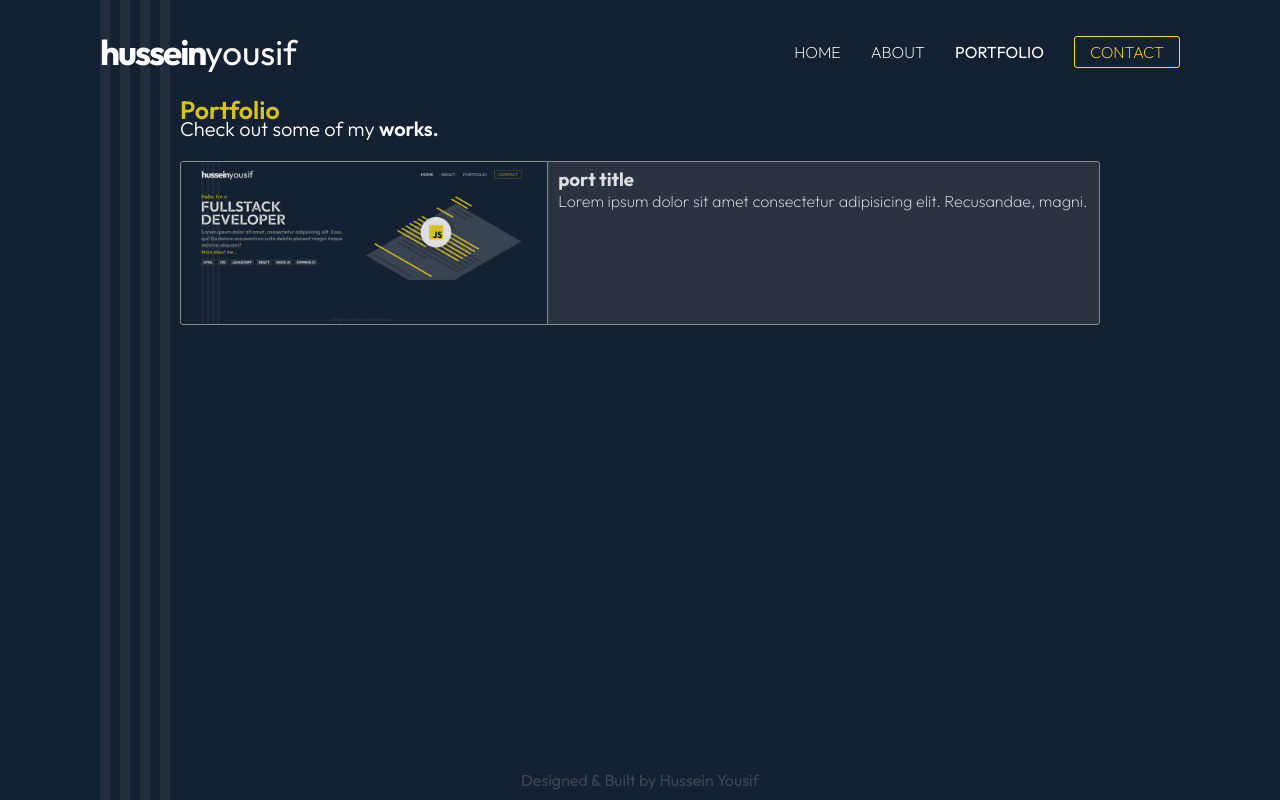
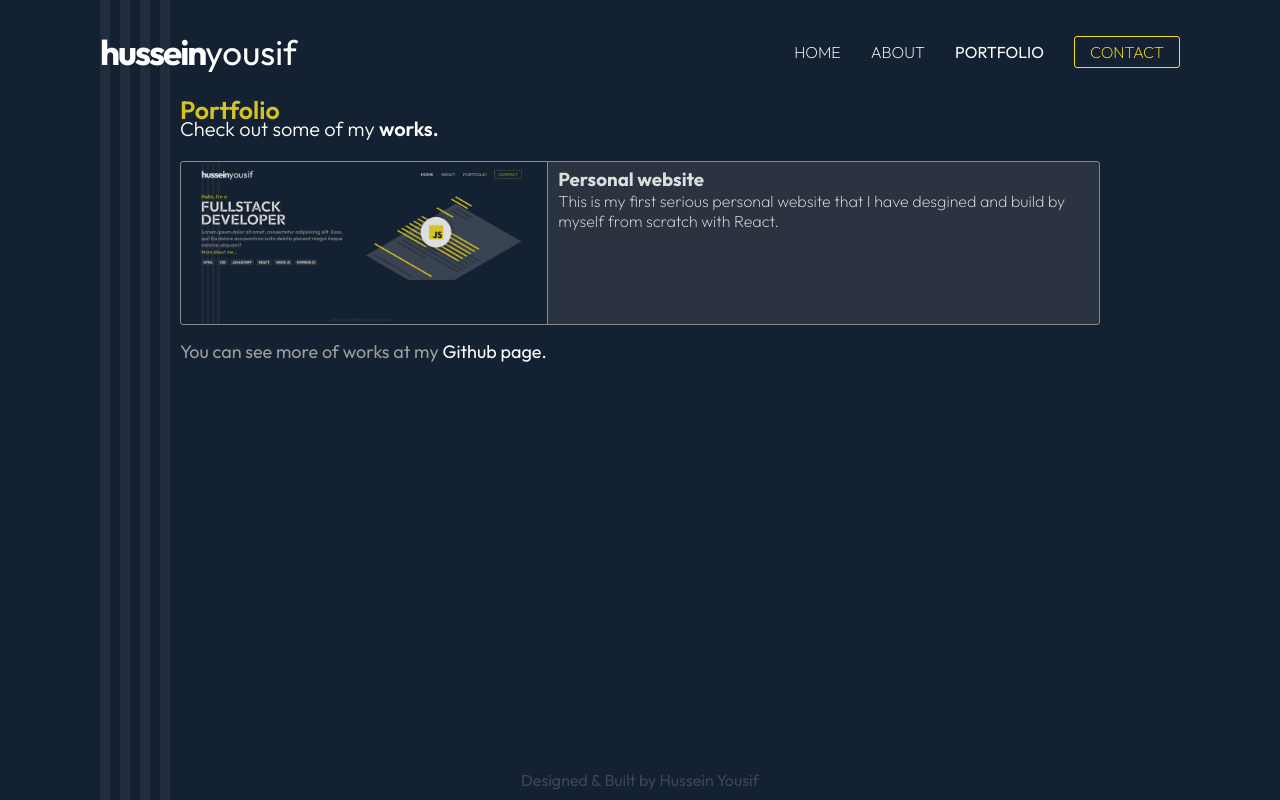
Before and after one commit to ChasHusse/ChasHusse.github.io, a React (Vite) app: page /portfolio in a window 1280 px wide. Built offline with nearby package versions, Linux system fonts and the light colour scheme.

Commit message:
Desgin changes

```diff
--- a/src/App.css
+++ b/src/App.css
@@ -547,6 +547,9 @@ form button:hover {
 }
 
 #portfolio-div {
+  display: flex;
+  flex-direction: column;
+  row-gap: 15px;
   margin-top: 20px;
 }
 
@@ -570,18 +573,37 @@ form button:hover {
   opacity: 1;
 }
 
+
+
 .port-images {
   width: 40%;
   border-right: 0.5px solid #9c9c9c;
   border-top-left-radius: 3px;
   border-bottom-left-radius: 3px;
+}
 
 
-}
 
 .port-info {
   padding: 5px 5px 5px 10px;
 }
+
+.portfolio-github {
+  font-size: 18px;
+  font-weight: 400;
+  color: #9c9c9c;
+
+}
+
+.portfolio-github a {
+  color: white;
+  cursor: pointer;
+
+  animation: bounce 2s infinite;
+}
+
+
+
 
 #mobile-nav {
   display: none;
@@ -589,6 +611,15 @@ form button:hover {
 }
 
 #close-nav {
+  display: none;
+  margin-right: 1px;
+
+}
+
+.social-box-nav {
+  justify-content: space-between;
+  padding-right: 22px;
+  margin-top: 40px;
   display: none;
 }
 
@@ -646,6 +677,14 @@ form button:hover {
 
 @media (max-width: 800px) {
 
+  .port-single {
+    opacity: 1;
+  }
+
+  .social-box-nav {
+    display: flex;
+  }
+
   #mobile-nav {
     display: contents;
   }
@@ -658,10 +697,11 @@ form button:hover {
 
   #active-nav {
     padding-left: 20px;
+    padding-right: 20px;
     position: absolute;
     right: 0px;
     top: 0px;
-    padding-top: 20px;
+    padding-top: 15px;
     padding-bottom: 20px;
     background-color: #142132;
     width: 170px;
--- a/src/components/PortfolioPage.jsx
+++ b/src/components/PortfolioPage.jsx
@@ -1,4 +1,4 @@
-
+import portImage2 from "../assets/port-2.png"
 import portImage1 from "../assets/port-1.png"
 
 
@@ -10,17 +10,13 @@ export default function PortfolioPage() {
             <p className="test11">Check out some of my <span className="fat-font">works.</span></p>
             <div id="portfolio-div">
                 <div className="port-single">
-
                     <img className="port-images" src={portImage1}></img>
-
-
                     <div className="port-info">
-                        <h3>port title</h3>
-                        <p>Lorem ipsum dolor sit amet consectetur adipisicing elit. Recusandae, magni.</p>
-
+                        <h3>Personal website</h3>
+                        <p>This is my first serious personal website that I have desgined and build by myself from scratch with React.</p>
                     </div>
                 </div>
-
+                <p className="portfolio-github">You can see more of works at my <a href="https://github.com/chashusse" target="_blank">Github page.</a></p>
             </div>
 
 
```
Also changed, not shown: src/components/Header.jsx (+18 -2 lines).
